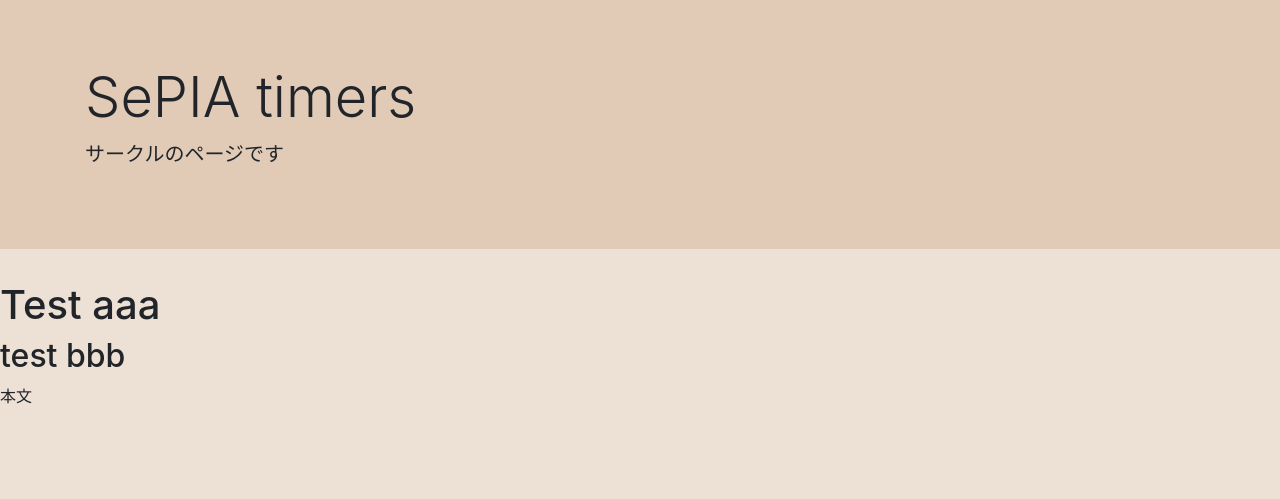
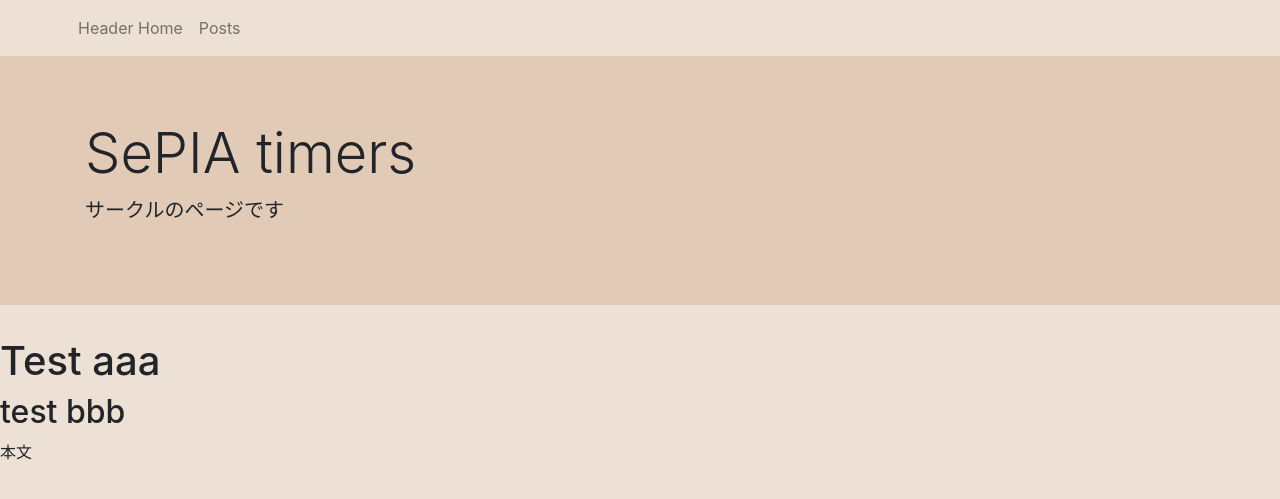
Before and after one commit to SePIAtimers/SePIAtimers.github.io, a Jekyll site: the page built from index.markdown, in a window 1280 px wide. Shown: the top 499 px of the page. Built offline with Jekyll 4.4.1, drawn with Linux system fonts in a browser that asks for light colours; our own code applies the rules of GitHub Pages for plain Markdown files.

Commit message:
Add sample navigation bar

```diff
--- a/_includes/header.html
+++ b/_includes/header.html
@@ -7,6 +7,21 @@
   }
 </style>
 
+<nav class="navbar navbar-expand navbar-light">
+  <div class="container">
+    <div class="collapse navbar-collapse" id="navbarNav">
+      <ul class="navbar-nav">
+        <li class="nav-item">
+          <a href="{{ site.baseurl }}/" class="nav-link"> Header Home </a>
+        </li>
+        <li class="nav-item">
+          <a href="{{ site.baseurl }}/" class="nav-link"> Posts </a>
+        </li>
+      </ul>
+    </div>
+  </div>
+</nav>
+
 <div class="jumbotron jumbotron-fluid">
   <div class="container">
     <h1 class="display-4">{{ site.title }}</h1>
```
